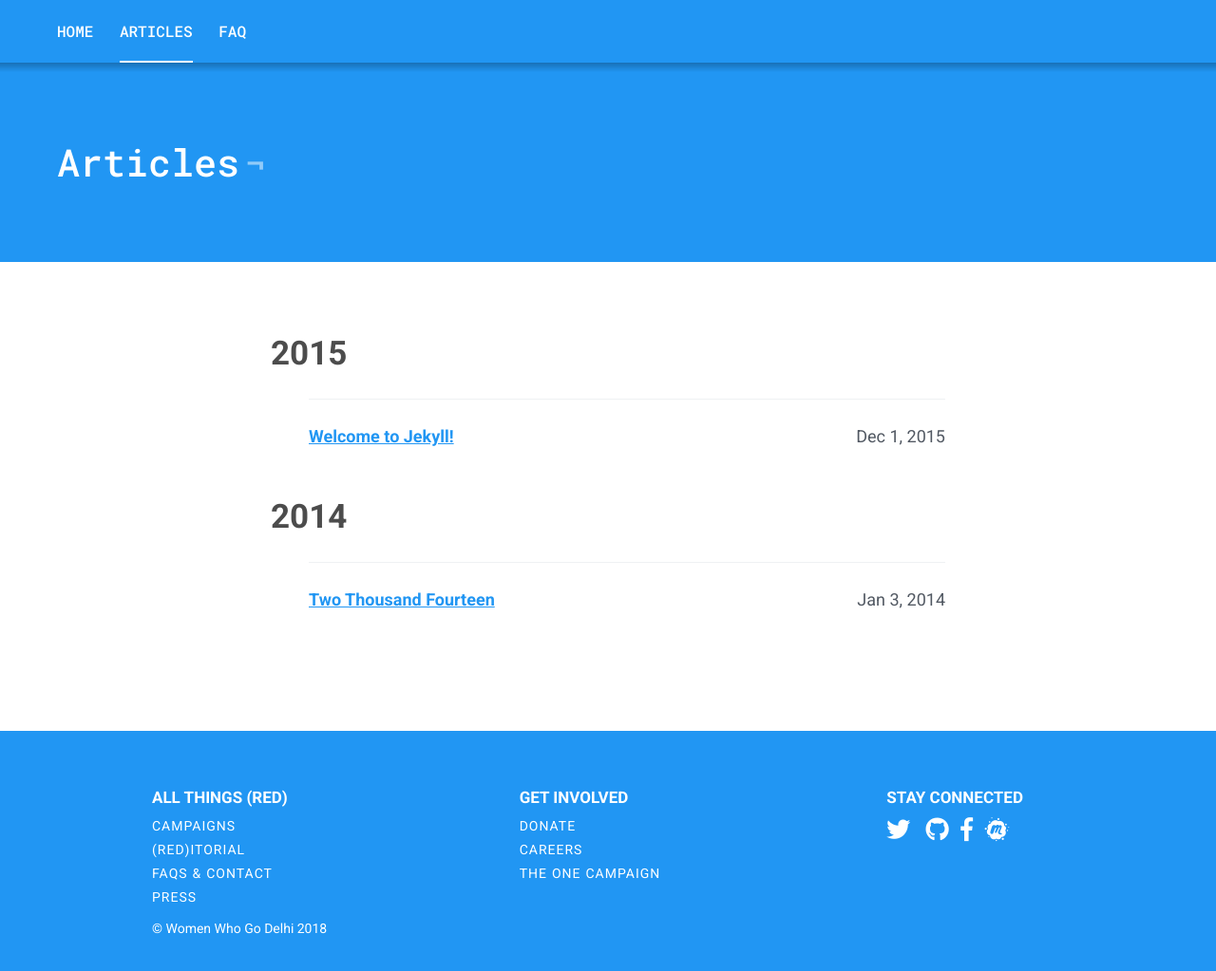
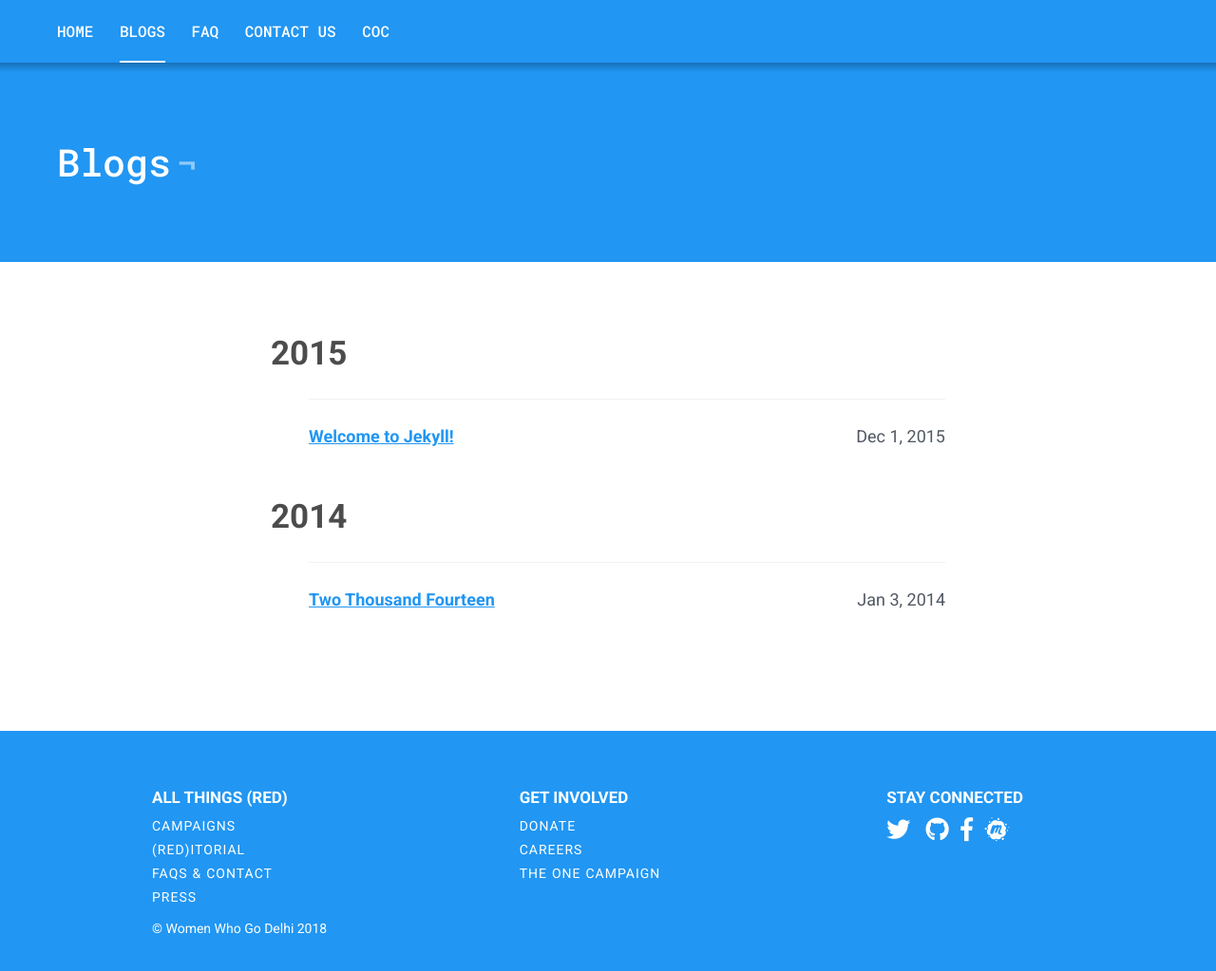
Before and after one commit to utkarsh2102/womenwhogo, a Jekyll site: the page built from _pages/blogs.html, in a window 1280 px wide and 1046 px high. Shown: the top 1023 px of the window at 95% size. Built offline with Jekyll 4.4.1, drawn with Linux system fonts in a browser that asks for light colours; nearby versions of some CDN libraries.

Commit message:
Updating Tabs

```diff
--- a/_config.yml
+++ b/_config.yml
@@ -17,7 +17,7 @@ description: > # this means to ignore newlines until "baseurl:"
   You do not need to know Go, be a professional developer or enjoy talking to strangers in order to come hang out with us!
   This group is for you if you are interested in Go, and are looking for a safe space to learn.
 
-baseurl: "/" # the subpath of your site, e.g. /blog
+baseurl: "" # the subpath of your site, e.g. /blog
 url: "" # the base hostname & protocol for your site
 
 # Social
--- a/_includes/navigation.html
+++ b/_includes/navigation.html
@@ -1,7 +1,9 @@
 <nav class="c-navigation {% if site.fixedNav == 'true' %}is-fixed{% endif %}">
   <div class="c-navigation__container u-container">
     <a class="c-navigation__item {% if page.url == '/' %}is-active{% endif %}" href="{{ "/" | prepend: site.baseurl }}">Home</a>
-    <a class="c-navigation__item {% if page.url == '/articles/' %}is-active{% endif %}" href="{{ "/articles/" | prepend: site.baseurl }}">Articles</a>
+    <a class="c-navigation__item {% if page.url == '/blogs/' %}is-active{% endif %}" href="{{ "/blogs/" | prepend: site.baseurl }}">Blogs</a>
     <a class="c-navigation__item {% if page.url == '/FAQ/' %}is-active{% endif %}" href="{{ "/FAQ/" | prepend: site.baseurl }}">FAQ</a>
+    <a class="c-navigation__item {% if page.url == '/contact/' %}is-active{% endif %}" href="{{ "/contact/" | prepend: site.baseurl }}">Contact Us</a>
+    <a class="c-navigation__item {% if page.url == '/coc/' %}is-active{% endif %}" href="{{ "/coc/" | prepend: site.baseurl }}">COC</a>
   </div>
 </nav>
--- a/_pages/articles.html
+++ b/_pages/blogs.html
@@ -1,7 +1,7 @@
 ---
 layout: page
-title: Articles
-permalink: /articles/
+title: Blogs
+permalink: /blogs/
 ---
 {% for post in site.posts  %}
     {% capture this_year %}{{ post.date | date: "%Y" }}{% endcapture %}
--- /dev/null
+++ b/_pages/coc.html
@@ -0,0 +1,5 @@
+---
+layout: page
+title: COC
+permalink: /coc/
+---
--- /dev/null
+++ b/_pages/contact.html
@@ -0,0 +1,5 @@
+---
+layout: page
+title: Contact Us
+permalink: /contact/
+---
```
